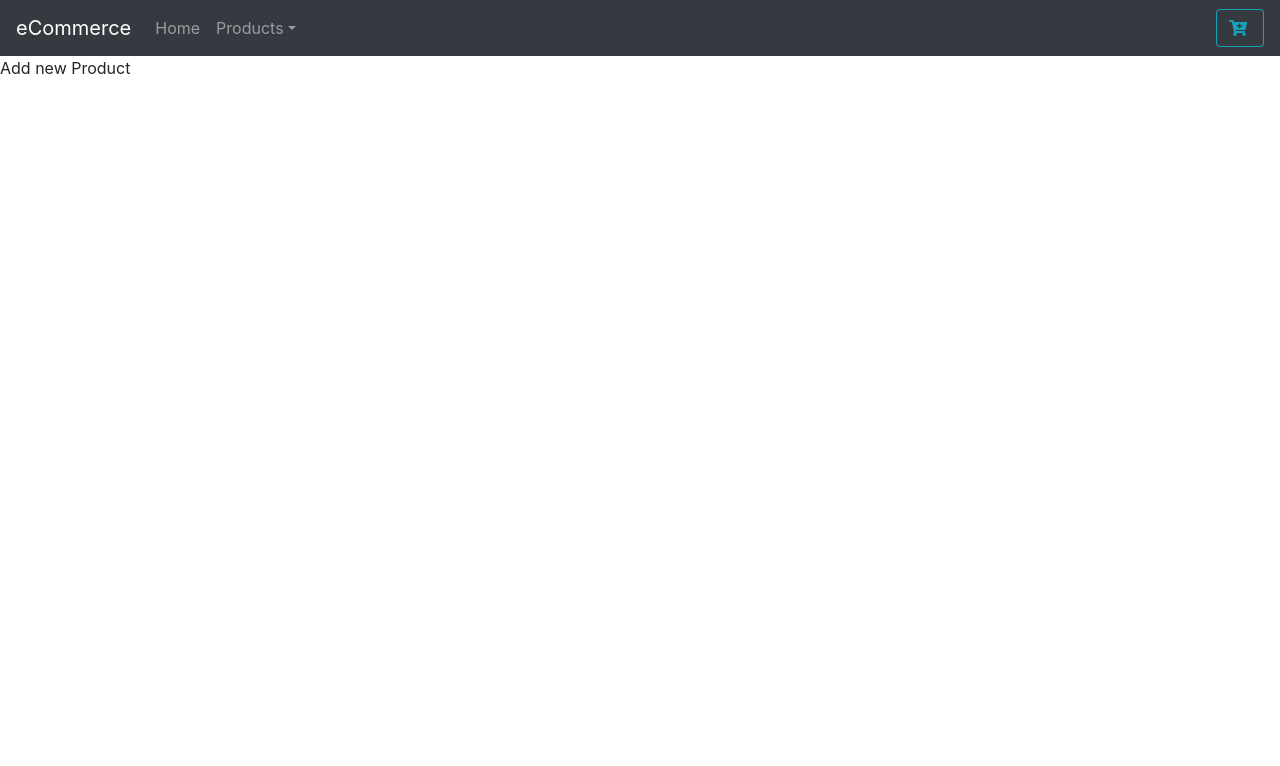
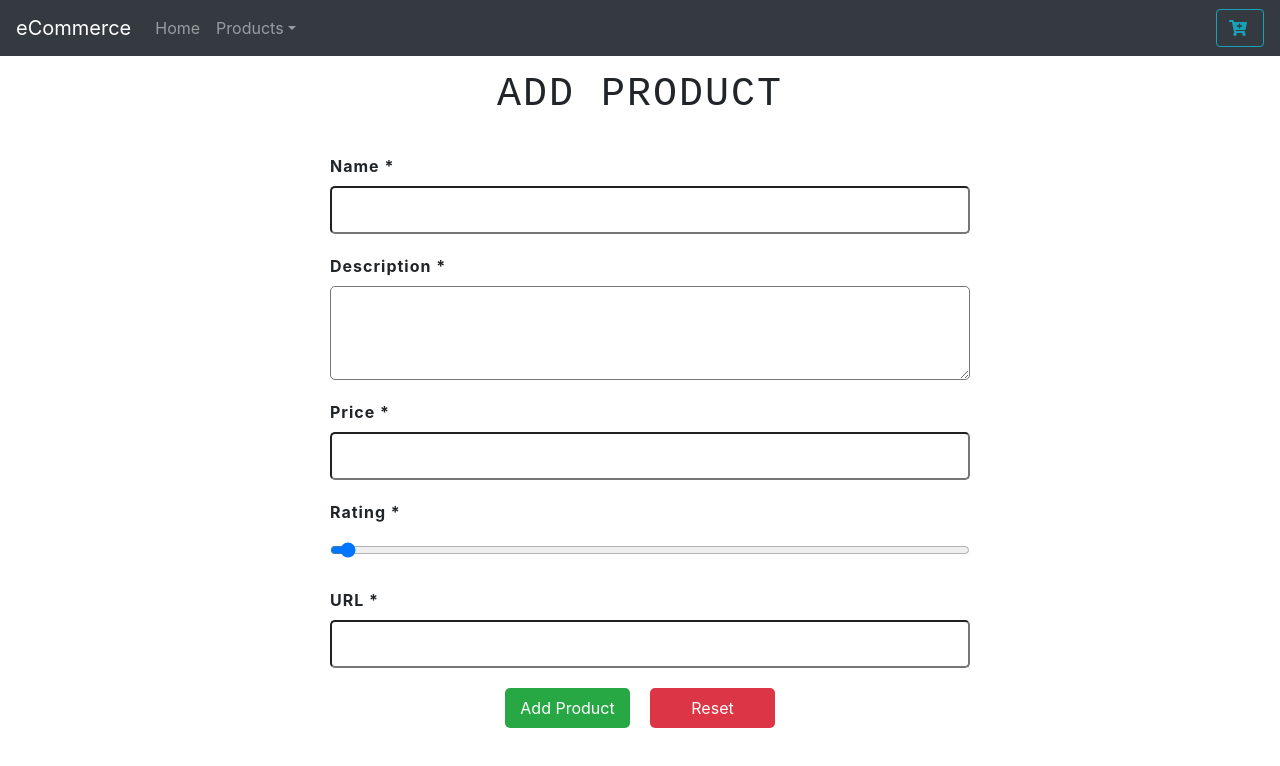
Before and after one commit to arunsridher/ecommerce-app, a React (Create React App) app: page /add in a window 1280 px wide. Shown: the top 766 px of the page. Built offline with nearby package versions, Linux system fonts and the light colour scheme; no server answers.

Commit message:
add product page and sort products by price

```diff
--- a/src/components/CreateProduct.js
+++ b/src/components/CreateProduct.js
@@ -1,10 +1,52 @@
 import React, { Component } from 'react';
 
 class CreateProduct extends Component {
+  constructor(props){
+    super(props);
+    this.state ={
+      name: "",
+      description: "",
+      price: "",
+      rating: 0,
+      img: ""
+    }
+  }
+
+  handleInput = (e) =>{
+    this.setState({
+      [e.target.name] : e.target.value
+    })
+  }
   render() {
     return (
       <div>
-        Add new Product
+        <h1 className="page-heading">ADD PRODUCT</h1>
+        <form id="add-product-form">
+          <div className="input-group">
+            <label for="name">Name *</label>
+            <input type="text" id="name" className="custom-input" name="name" onChange={this.handleInput} value={this.state.name} />
+          </div>
+          <div className="input-group">
+            <label for="description">Description *</label>
+            <textarea id="description" className="custom-input" name="description" onChange={this.handleInput} value={this.state.description} rows="3" cols="30"></textarea>
+          </div>
+          <div className="input-group">
+            <label for="price">Price *</label>
+            <input type="number" id="price" className="custom-input" name="price" onChange={this.handleInput} value={this.state.price} />
+          </div>
+          <div className="input-group">
+            <label for="rating">Rating *</label>
+            <input type="range" min="0" max="5" step="0.1" id="rating" className="custom-input" name="rating" onChange={this.handleInput} value={this.state.rating} />
+          </div>
+          <div className="input-group">
+            <label for="img">URL *</label>
+            <input type="url" id="img" className="custom-input" name="img" onChange={this.handleInput} value={this.state.img} />
+          </div>
+          <div className="input-button-group">
+            <button type="button" className="btn-success">Add Product</button>
+            <button type="button" className="btn-danger">Reset</button>
+          </div>
+        </form>
       </div>
     );
   }
--- a/src/components/Home.js
+++ b/src/components/Home.js
@@ -5,6 +5,14 @@ import { addProductToCart } from '../actions';
 import Swal from 'sweetalert2';
 
 class Home extends Component {
+
+  constructor(props){
+    super(props);
+    this.state = {
+      sortEnabled: false,
+      sortedData: []
+    }
+  }
 
   handleClick = (e) => {
     console.log("Home ", e.target.id);
@@ -20,10 +28,34 @@ class Home extends Component {
     });
   }
 
+  toggleSort = (e) => {
+    console.log(e.target);
+    if(this.state.sortEnabled){
+      e.target.className="btn-success";
+      e.target.innerHTML="Sort By Price";
+      this.setState({
+        sortEnabled: false
+      })
+    }
+    else{
+      const { productsList } = this.props.state;
+      let data = [...productsList];
+      data.sort((a, b) => a.price - b.price);
+      e.target.className="btn-danger";
+      e.target.innerHTML="Reset";
+      this.setState({
+        sortEnabled: true,
+        sortedData: data
+      })
+    }
+  }
+
   render() {
-    console.log('State ', this.props.state)
-    const { productsList } = this.props.state;
+    console.log('State ', this.props.state);
+    const productsList = this.state.sortEnabled ? this.state.sortedData : this.props.state.productsList;
+    // const { productsList } = this.props.state;
     return (
+      <div className="products-container">
         <div>
           {
             productsList.map((product, index) => (
@@ -37,6 +69,10 @@ class Home extends Component {
             ))
           }
         </div>
+        <div className="products-sort">
+          <button type="button" className="btn-success" onClick={this.toggleSort}>Sort By Price</button>
+        </div>
+      </div>
     );
   }
 }
--- a/src/index.css
+++ b/src/index.css
@@ -5,7 +5,7 @@ body {
     sans-serif;
   -webkit-font-smoothing: antialiased;
   -moz-osx-font-smoothing: grayscale;
-  min-width: 960px;
+  min-width: 1000px;
 }
 
 code {
@@ -13,9 +13,23 @@ code {
     monospace;
 }
 
+.products-container{
+  display: flex;
+}
+
+.products-sort{
+  width: 150px;
+  margin-top: 15px;
+}
+
+.products-sort button{
+  width: 120px;
+  border: 0;
+  padding: 5px 10px;
+  border-radius: 5px;
+}
 .product-card{
   display: flex;
-  width: 85%;
   padding: 25px;
   flex-direction: row;
   justify-content: space-evenly;
@@ -104,3 +118,49 @@ code {
   word-spacing: 10px;
   margin-top: 75px;
 }
+
+#add-product-form{
+  width: 640px;
+  margin: auto;
+  display: flex;
+  flex-direction: column;
+}
+
+.input-group{
+  margin:10px;
+  display: flex;
+  flex-direction: column;
+}
+
+.custom-input{
+  padding: 10px;
+  border-radius: 5px;
+}
+
+.input-group label{
+  font-weight: bold;
+  letter-spacing: 1px;
+}
+
+.input-button-group{
+  display: flex;
+  justify-content: center;
+  align-items: center;
+  margin-top: 5px;
+}
+
+.input-button-group button{
+  padding: 8px 5px;
+  margin: 5px 10px;
+  width:125px;
+  border: 0px;
+  border-radius: 5px;
+  color: white
+}
+
+.page-heading{
+  text-align: center;
+  font-family: 'Courier New', Courier, monospace;
+  letter-spacing: 2px;
+  margin: 15px 15px 25px;
+}
```
Lines whose indentation alone changed are shown as unchanged.
